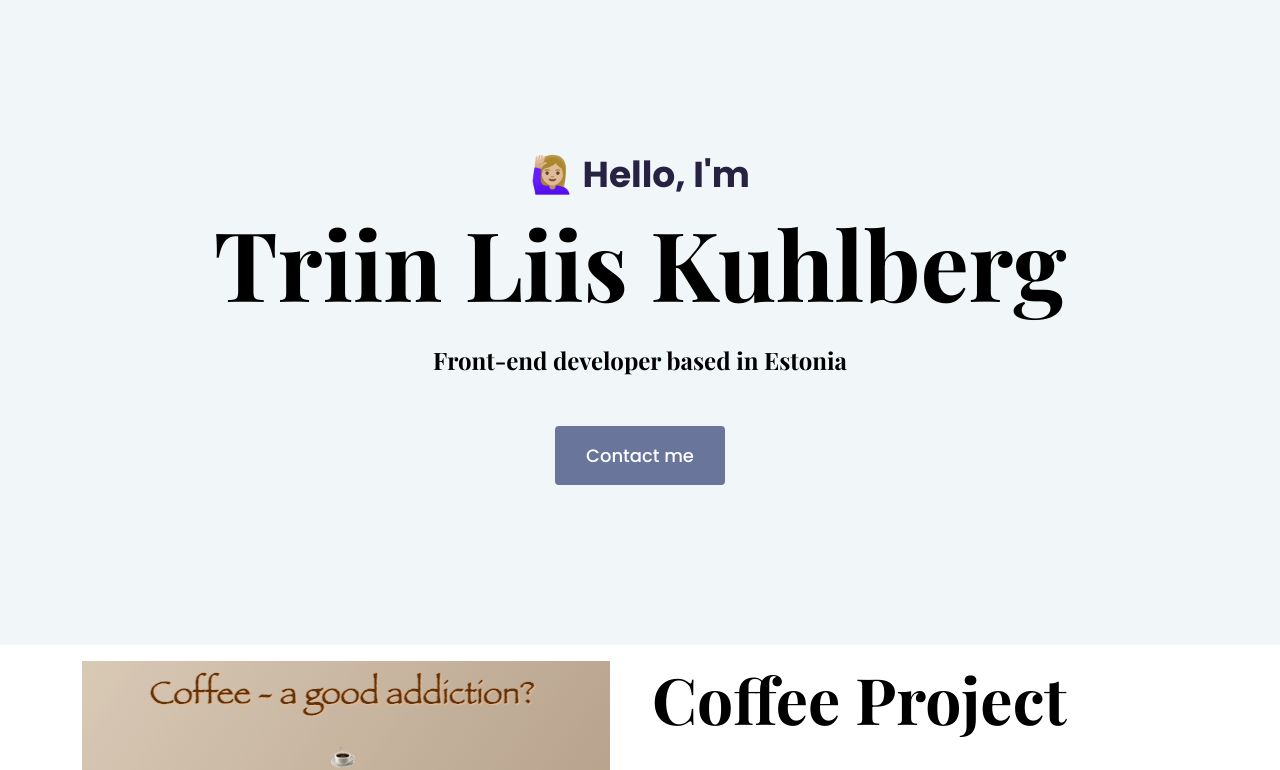
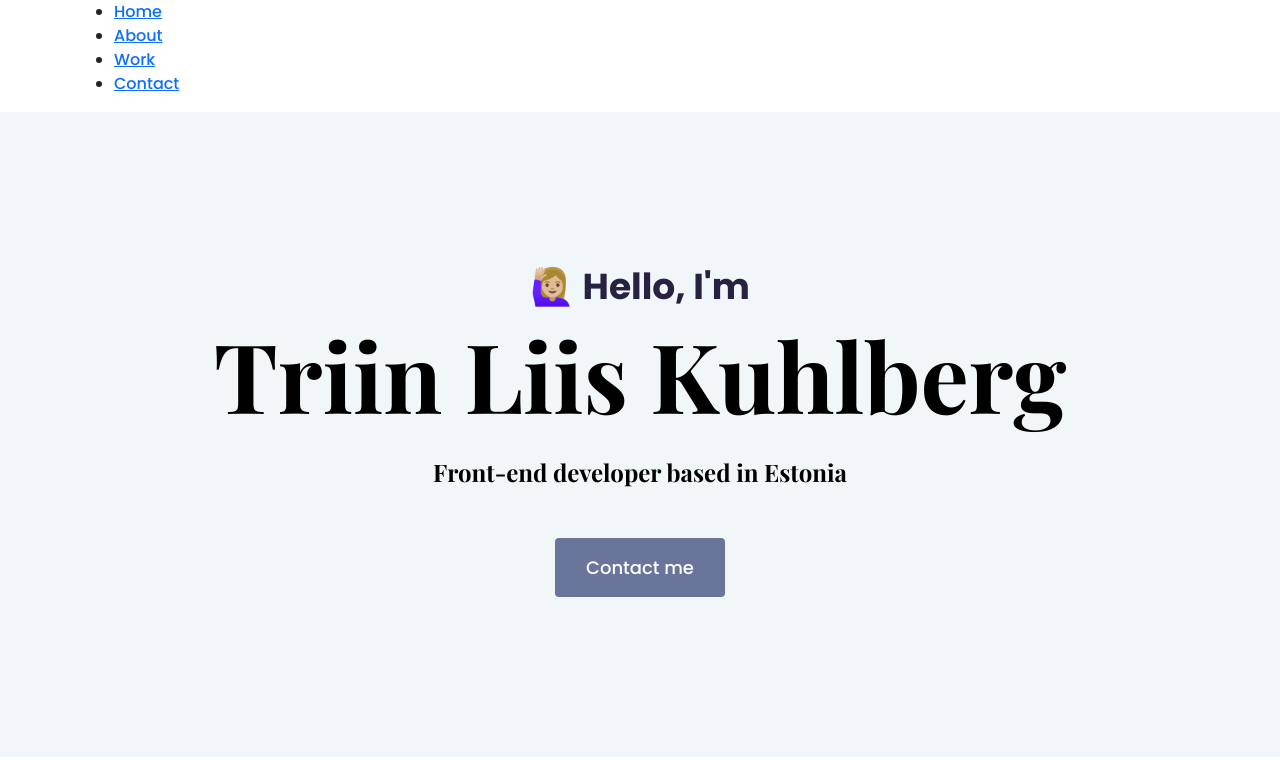
Before and after one commit to triinliis/Responsive-portfolio-project_TLK, a plain HTML site: page index.html in a window 1280 px wide. Shown: the top 770 px of the page. Drawn offline with nearby package versions, Linux system fonts and the light colour scheme.

Commit message:
Basic menu setup

```diff
--- a/index.html
+++ b/index.html
@@ -30,6 +30,24 @@
     <meta name="viewport" content="width=device-width, initial-scale=1.0" />
   </head>
   <body>
+    <div class="container">
+      <nav class="d-flex justify-content-between">
+        <ul>
+          <li class="active">
+            <a href="/" title="Homepage"> Home</a>
+          </li>
+          <li>
+            <a href="about.html" title="About Triin"> About</a>
+          </li>
+          <li>
+            <a href="/work.html" title="Triin's work"> Work</a>
+          </li>
+          <li>
+            <a href="/contact.html" title="Contact Triin"> Contact</a>
+          </li>
+        </ul>
+      </nav>
+    </div>
     <div class="hero">
       <p>🙋🏼‍♀️ Hello, I'm</p>
       <h1>Triin Liis Kuhlberg</h1>
```
